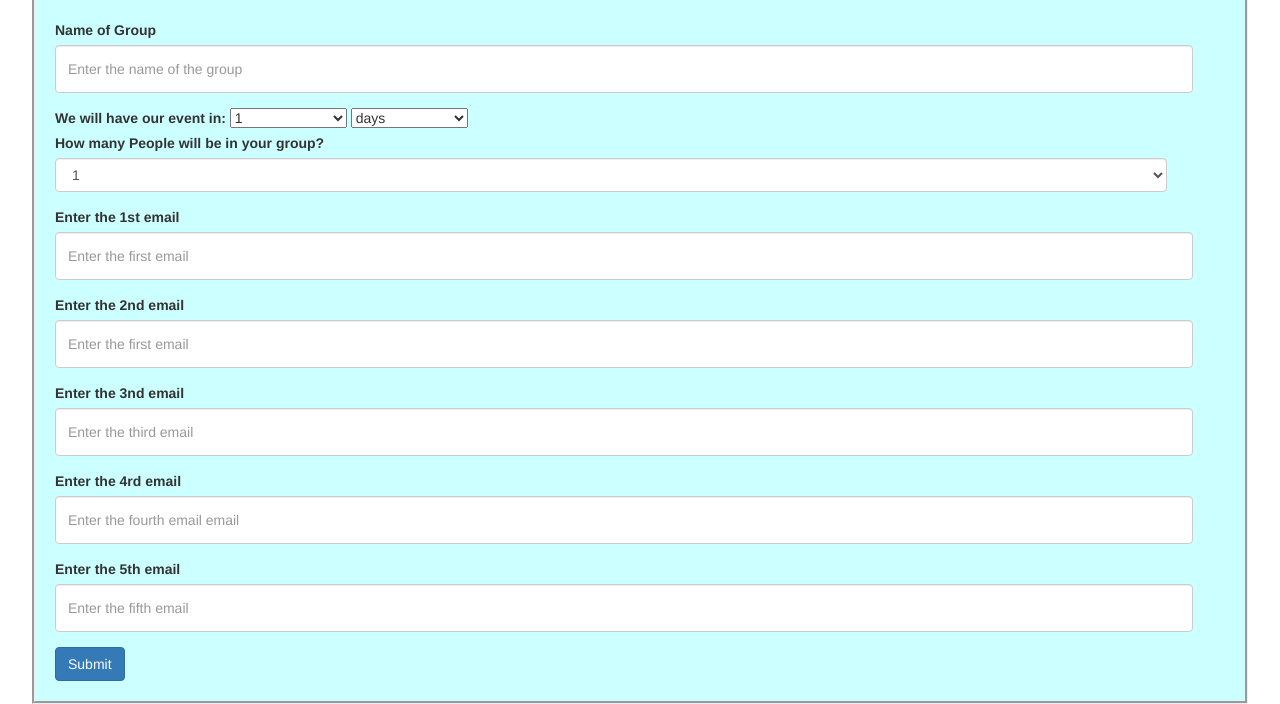
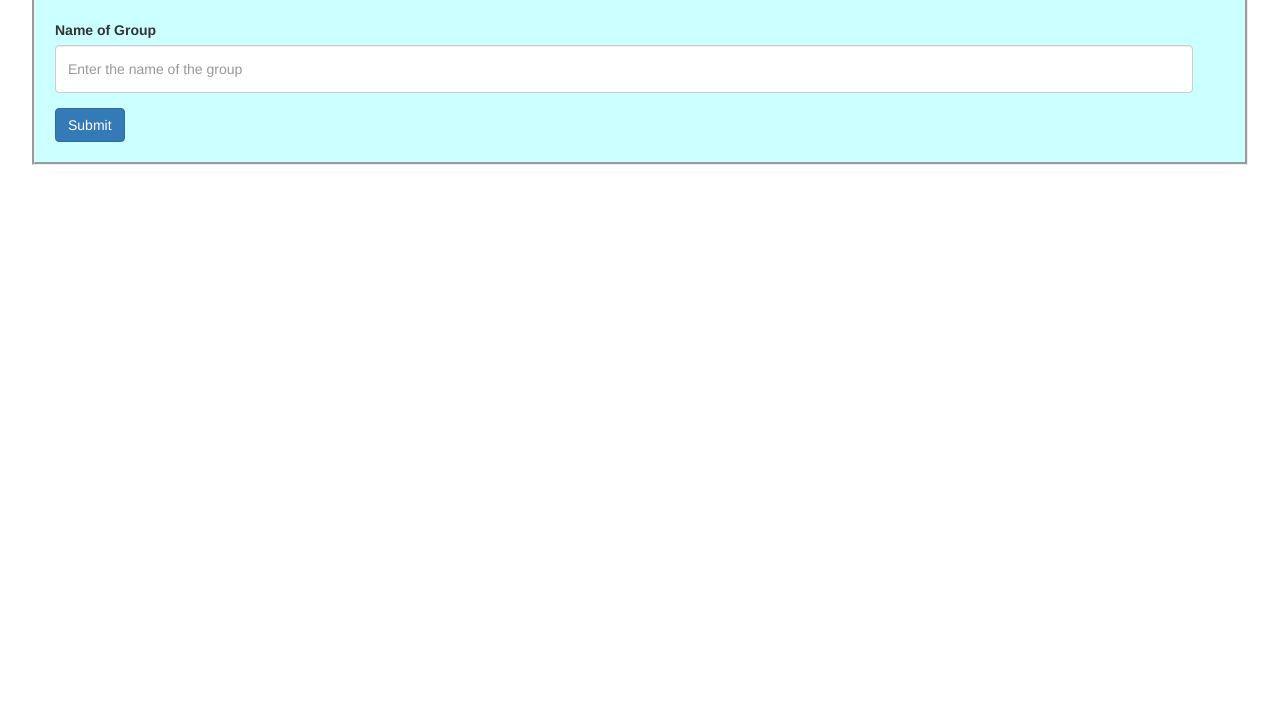
Before and after one commit to nbdaaron/CalendarMerge, a website: page calvergecreategroup.html in a window 1280 px wide. Shown: the part 133-837 px from the top of the page. After the commit the page ends 800 px from the top, so only its background shows below. Drawn offline with Linux system fonts and the light colour scheme; files that its build step writes are made by us from their sources; files whose address does not match are found by name.

Commit message:
updated form submissions and fields, added redirect after linking calendar

```diff
--- a/calvergecreategroup.html
+++ b/calvergecreategroup.html
@@ -20,77 +20,12 @@ select#size{
 <div id ="push"> </div>
 <div align="center"> <a href="/"> <img src="calvergelogo.png"></img> </a> </div>
 <div class= "container">
-<form>
+<form method="GET" action="docreate">
   <div class="form-group">
     <label for="nameGroup">Name of Group</label>
-    <input type="text" class="form-control" id="exampleInputEmail1" aria-describedby="emailHelp" placeholder="Enter the name of the group">
+    <input type="text" class="form-control" id="name" aria-describedby="emailHelp" placeholder="Enter the name of the group">
 
   </div>
-<div class="form-group">
-	<label for ="eventTime"> We will have our event in: </label>
-    <select class "form-control" id="size">
-    <option>1</option>
-    <option>2</option>
-    <option>3</option>
-    <option>4</option>
-    <option>5</option>
-    <option>6</option>
-    <option>7</option>
-    <option>8</option>
-    <option>9</option>
-    <option>11</option>
-    <option>12</option>
-</select>
-<select class "form-control" id="size">
-    <option>days</option>
-    <option>weeks</option>
-    <option>months</option>
-
-</select>
-
-
-
-
-  <div class="form-group">
-    <label for="exampleSelect1">How many People will be in your group?</label>
-    <select class="form-control" id="exampleSelect1">
-      <option>1</option>
-      <option>2</option>
-      <option>3</option>
-      <option>4</option>
-      <option>5</option>
-    </select>
-  </div>
-
-
-</div>
-
-  <div class="form-group">
-    <label for="exampleInputEmail1">Enter the 1st email</label>
-    <input type="text" class="form-control" id="exampleInputEmail1" aria-describedby="emailHelp" placeholder="Enter the first email">
-    <small id="emailHelp" class="form-text text-muted"></small>
-  </div>
-  <div class="form-group">
-    <label for="exampleInputEmail1">Enter the 2nd email</label>
-    <input type="text" class="form-control" id="exampleInputEmail1" aria-describedby="emailHelp" placeholder="Enter the first email">
-    <small id="emailHelp" class="form-text text-muted"></small>
-  </div>
-    <div class="form-group">
-    <label for="exampleInputEmail1">Enter the 3nd email</label>
-    <input type="text" class="form-control" id="exampleInputEmail2" aria-describedby="emailHelp" placeholder="Enter the third email" />
-    <small id="emailHelp" class="form-text text-muted"></small>
-  </div>
-    <div class="form-group">
-    <label for="exampleInputEmail1">Enter the 4rd email</label>
-    <input type="text" class="form-control" id="exampleInputEmail1" aria-describedby="emailHelp" placeholder="Enter the fourth email email">
-    <small id="emailHelp" class="form-text text-muted"></small>
-  </div>
-    <div class="form-group">
-    <label for="exampleInputEmail1">Enter the 5th email</label>
-    <input type="text" class="form-control" id="exampleInputEmail1" aria-describedby="emailHelp" placeholder="Enter the fifth email">
-    <small id="emailHelp" class="form-text text-muted"></small>
-  </div>
-
 
 
 
```
Also changed, not shown: calvergecreateuser.html (+1 -1 lines), calvergejoingroup.html (+8 -15 lines), index.js (+17 -10 lines).
